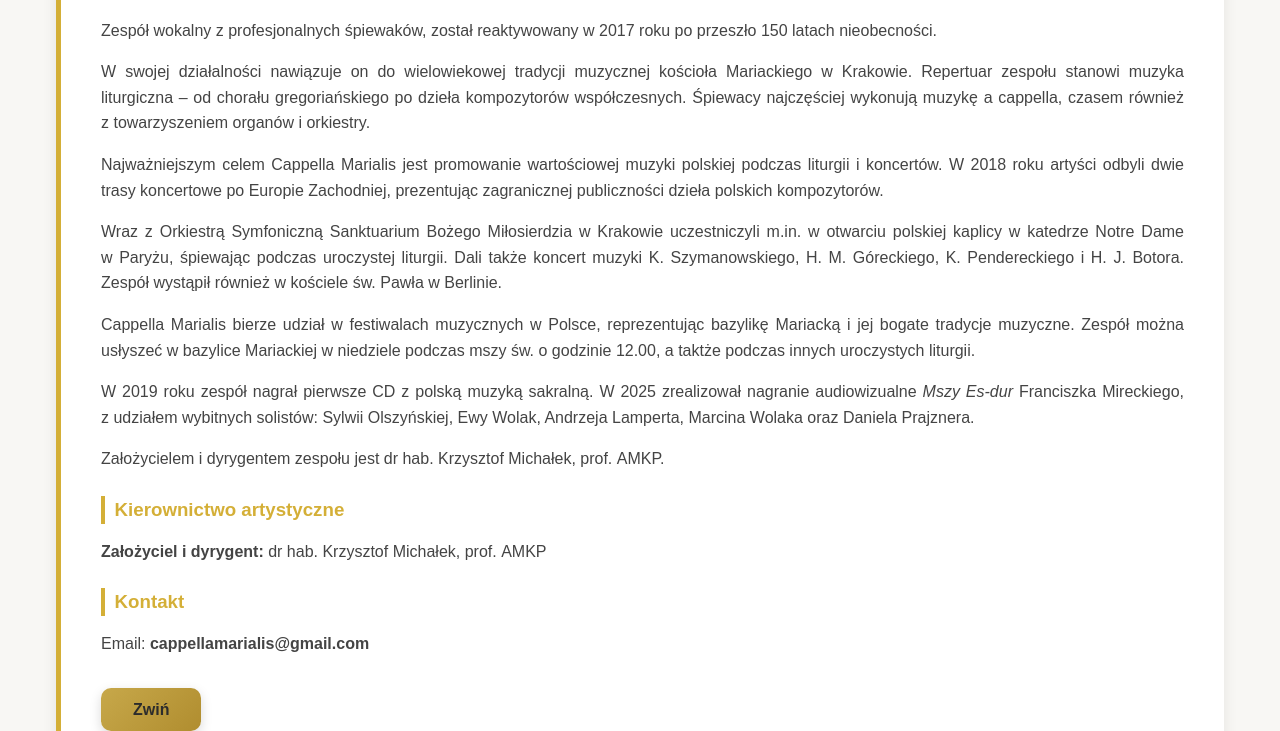
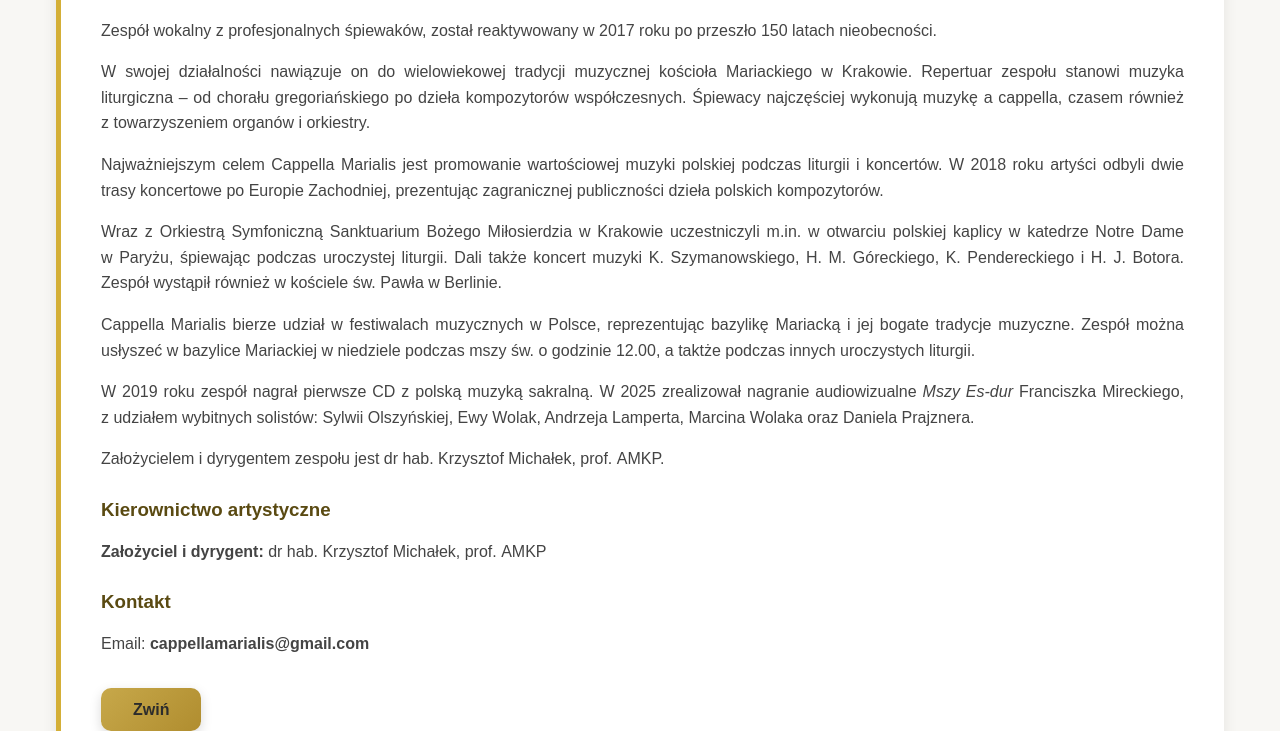
Before and after one commit to zurawskipiotr97-glitch/CappellaMarialisVercel, a website: page index.html in a window 1280 px wide. Both pictures are taken after a click on the button "Czytaj więcej". Shown: the part 803-1534 px from the top of the page. Drawn offline with Linux system fonts and the light colour scheme; no server answers.

Commit message:
WCAG-AA-h3-v2

```diff
--- a/style.css
+++ b/style.css
@@ -2025,9 +2025,9 @@
   }
 }
 
+/* WCAG AA – poprawa kontrastu nagłówków h3 na jasnym tle */
 .team-full h3,
 .listen-item h3,
 .player-block h3{
-  border-left: 4px solid #d4af37;
-  padding-left: 0.6rem;
-}
+  color: #5a4a12; /* ciemny „złoty”, przechodzi AA na białym/jasnym */
+}
```
